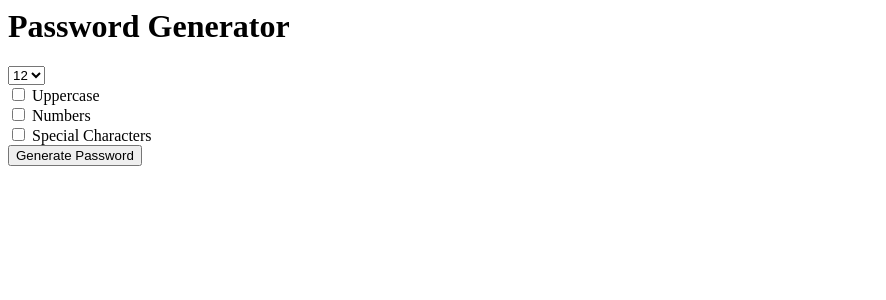
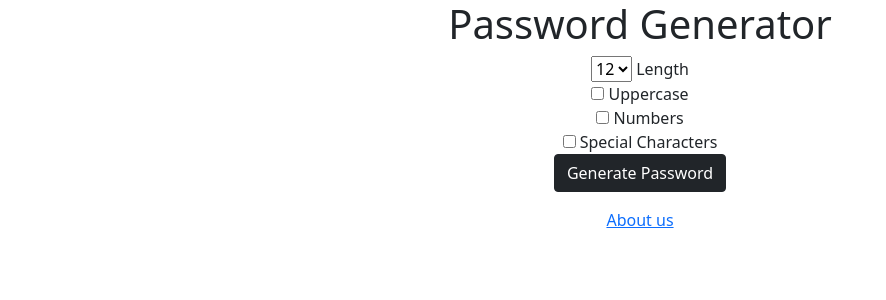
Before and after one commit to pratikshahi/Password_Generator_django, a Django app: page / in a window 1280 px wide. Shown: the top 300 px of the page, without its empty margins (0-886 px from the left). Run offline with Django 3.2, Linux system fonts and the light colour scheme.

Commit message:
finished

```diff
--- a/Password_generator/urls.py
+++ b/Password_generator/urls.py
@@ -17,5 +17,7 @@
 from generator import views
 
 urlpatterns = [
-    path('', views.home), path('password', views.password, name="password")
+    path('', views.home, name='home'), path(
+        'password/', views.password, name="password"),
+    path("aboutus/", views.aboutus, name="aboutus")
 ]
--- /dev/null
+++ b/generator/templates/generator/aboutus.html
@@ -0,0 +1,5 @@
+<h1>About</h1>
+<p>
+  This is random password generator website. you can select your parametrs and
+  this website gives you randon passwords.
+</p>
--- a/generator/templates/generator/home.html
+++ b/generator/templates/generator/home.html
@@ -1,3 +1,7 @@
+<link href="https://cdn.jsdelivr.net/npm/bootstrap@5.0.0-beta3/dist/css/bootstrap.min.css" rel="stylesheet"
+  integrity="sha384-eOJMYsd53ii+scO/bJGFsiCZc+5NDVN2yr8+0RDqr0Ql0h+rP48ckxlpbzKgwra6" crossorigin="anonymous">
+
+<div class="container text-center">
   <h1>Password Generator</h1>
 
   <form action={% url "password" %}>
@@ -11,7 +15,7 @@
       <option value="12" selected="selected">12</option>
       <option value="13">13</option>
 
-  </select>
+    </select> Length
     <br>
     <input type="checkbox" name="uppercase"> Uppercase
     <br>
@@ -21,5 +25,8 @@
 
     <input type="checkbox" name="special"> Special Characters
     <br>
-  <input type="submit" value="Generate Password" />
+    <input type="submit" class="btn btn-dark" value="Generate Password" />
   </form>
+
+  <a href={% url "aboutus" %}>About us</a>
+</div>
--- a/generator/views.py
+++ b/generator/views.py
@@ -24,3 +24,7 @@
         thepassword += random.choice(characters)
 
     return render(request, 'generator/password.html', {'password': thepassword})
+
+
+def aboutus(request):
+    return render(request, "generator/aboutus.html")
```
Also changed, not shown: generator/templates/generator/password.html (+9 -2 lines). Lines whose indentation alone changed are shown as unchanged.
